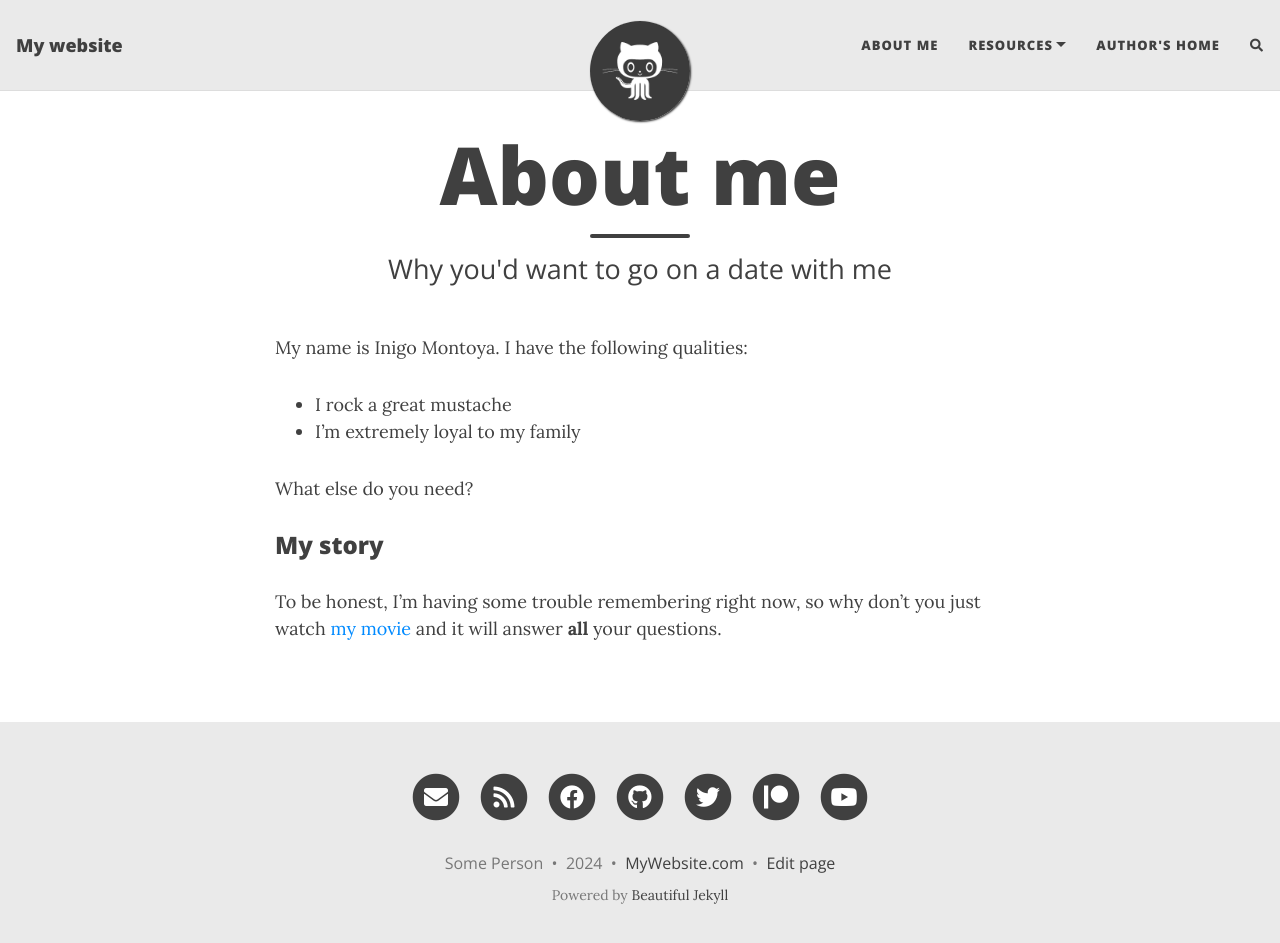
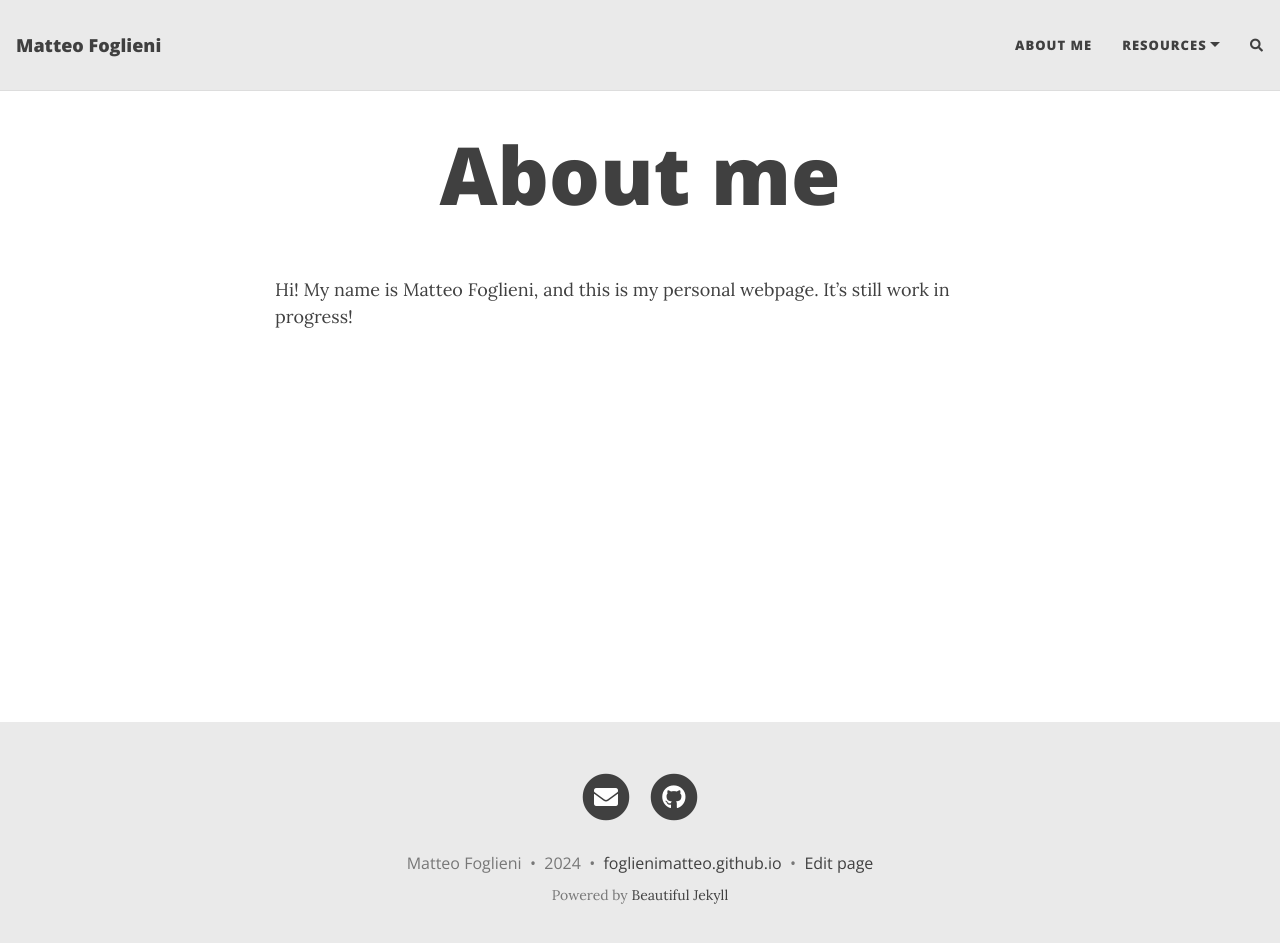
Before and after one commit to foglienimatteo/foglienimatteo.github.io, a Jekyll site: the page built from aboutme.md, in a window 1280 px wide and 956 px high. Shown: the top 943 px of the window. Built offline with Jekyll 4.4.1, drawn with Linux system fonts in a browser that asks for light colours; nearby versions of some CDN libraries; comment, search, counter and statistics services are not loaded.

Commit message:
updated files

```diff
--- a/_config.yml
+++ b/_config.yml
@@ -10,10 +10,10 @@
 ############################
 
 # Name of website
-title: My website
+title: Matteo Foglieni
 
 # Your name to show in the footer
-author: Some Person
+author: Matteo Foglieni
 
 ###############################################
 # --- List of links in the navigation bar --- #
@@ -24,7 +24,6 @@ navbar-links:
   Resources:
     - Beautiful Jekyll: "https://beautifuljekyll.com"
     - Learn markdown: "https://www.markdowntutorial.com/"
-  Author's home: "https://deanattali.com"
 
 ################
 # --- Logo --- #
@@ -32,10 +31,10 @@ navbar-links:
 
 # Image to show in the navigation bar - works best with a square image
 # Remove this parameter if you don't want an image in the navbar
-avatar: "/assets/img/avatar-icon.png"
+#avatar: "/assets/img/avatar-icon.png"
 
 # By default, the image is cut into a circle. You can disable this behaviour by setting 'round-avatar: false'
-round-avatar: true
+#round-avatar: true
 
 # If you want to have an image logo in the top-left corner instead of having the title of the website,
 # then specify the following parameter
@@ -50,13 +49,13 @@ round-avatar: true
 # You can change the order that they show up on the page by changing the order here.
 # Uncomment the links you want to show and add your information to each one.
 social-network-links:
-  email: "someone@example.com"
-  rss: true  # remove this line if you don't want to show an RSS link at the bottom
-  facebook: deanattali
-  github: daattali
-  twitter: daattali
-  patreon: DeanAttali
-  youtube: "@daattali"
+  email: "matteo.foglieni@lrz.de"
+#  rss: true  # remove this line if you don't want to show an RSS link at the bottom
+#  facebook: deanattali
+  github: foglienimatteo
+#  twitter: daattali
+#  patreon: DeanAttali
+#  youtube: "@daattali"
 #  medium: yourname
 #  reddit: yourname
 #  linkedin: daattali
@@ -83,22 +82,22 @@ social-network-links:
 
 # If you want your website to generate an RSS feed, provide a description
 # The URL for the feed will be https://<your_website>/feed.xml
-rss-description: This website is a virtual proof that I'm awesome
+#rss-description: This website is a virtual proof that I'm awesome
 
 ###########################
 # --- General options --- #
 ###########################
 
 # Select which social network share links to show in posts
-share-links-active:
-  twitter: true
-  facebook: true
-  linkedin: true
-  vk: false
+#share-links-active:
+#  twitter: true
+#  facebook: true
+#  linkedin: true
+#  vk: false
 
 # How to display the link to your website in the footer
 # Remove this if you don't want a link in the footer
-url-pretty: "MyWebsite.com"
+url-pretty: "foglienimatteo.github.io"
 
 # Add the website title to the title of every page
 title-on-all-pages: true
@@ -256,7 +255,7 @@ date_format: "%B %-d, %Y"
 #################################################################################
 
 # Output options (more information on Jekyll's site)
-timezone: "America/Toronto"
+timezone: "Europe/Berlin"
 markdown: kramdown
 highlighter: rouge
 permalink: /:year-:month-:day-:title/
--- a/aboutme.md
+++ b/aboutme.md
@@ -1,16 +1,7 @@
 ---
 layout: page
 title: About me
-subtitle: Why you'd want to go on a date with me
+#subtitle: Why you'd want to go on a date with me
 ---
 
-My name is Inigo Montoya. I have the following qualities:
-
-- I rock a great mustache
-- I'm extremely loyal to my family
-
-What else do you need?
-
-### My story
-
-To be honest, I'm having some trouble remembering right now, so why don't you just watch [my movie](https://en.wikipedia.org/wiki/The_Princess_Bride_%28film%29) and it will answer **all** your questions.
+Hi! My name is Matteo Foglieni, and this is my personal webpage. It's still work in progress!
--- a/staticman.yml
+++ b/staticman.yml
@@ -25,7 +25,7 @@ comments:
   #
   # Name of the branch being used. Must match the `branch` in the theme config
   # file.
-  branch: "master"   #  use "master" for user page or "gh-pages" for project pages
+  branch: "main"   #  use "master" for user page or "gh-pages" for project pages
 
   commitMessage: "New comment by {fields.name}"
 
```
